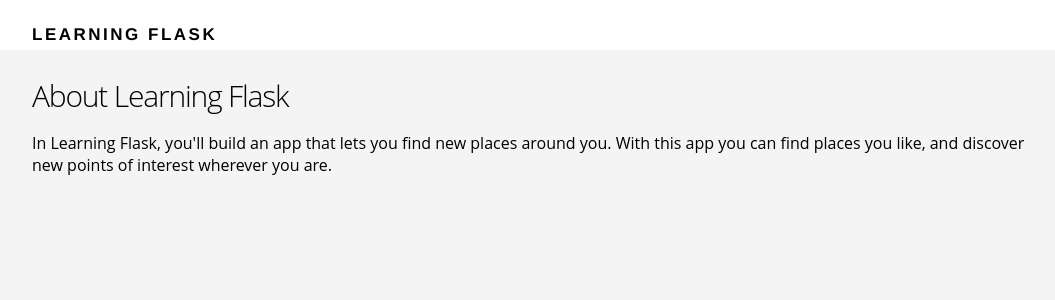
After one commit to AQUIN0S/learning-flask, a Flask app: template templates/about.html in a window 1280 px wide. The commit adds this page. Shown: the top 300 px of the page, without its empty margins (108-1163 px from the left). Run offline with Flask 2, Linux system fonts and the light colour scheme; the template is opened without the code that fills it, so the values that code supplies are empty.

Commit message:
Add about page

```diff
--- a/routes.py
+++ b/routes.py
@@ -5,6 +5,10 @@ app = Flask(__name__)
 @app.route("/")
 def index():
     return render_template("index.html")
+
+@app.route("/about")
+def about():
+    return render_template("about.html")
 
 @app.route("/testing/")
 def testing():
--- /dev/null
+++ b/templates/about.html
@@ -0,0 +1,11 @@
+{% extends "layout.html" %}
+
+{% block content %}
+    <main class="about-section">
+        <div class="container">
+
+            <h2>About Learning Flask</h2>
+            <p>In Learning Flask, you'll build an app that lets you find new places around you. With this app you can find places you like, and discover new points of interest wherever you are.</p>
+        </div>
+    </main>
+{% endblock %}
--- a/templates/index.html
+++ b/templates/index.html
@@ -7,7 +7,7 @@
             <div class="section-content">
                 <h2>Discover places around you!</h2>
                 <a href="#" class="btn-primary">Sign up</a>
-                <a href="#" class="btn-secondary">Learn more</a>
+                <a href="{{ url_for('about') }}" class="btn-secondary">Learn more</a>
             </div>
 
             <div class="section-device">
```
